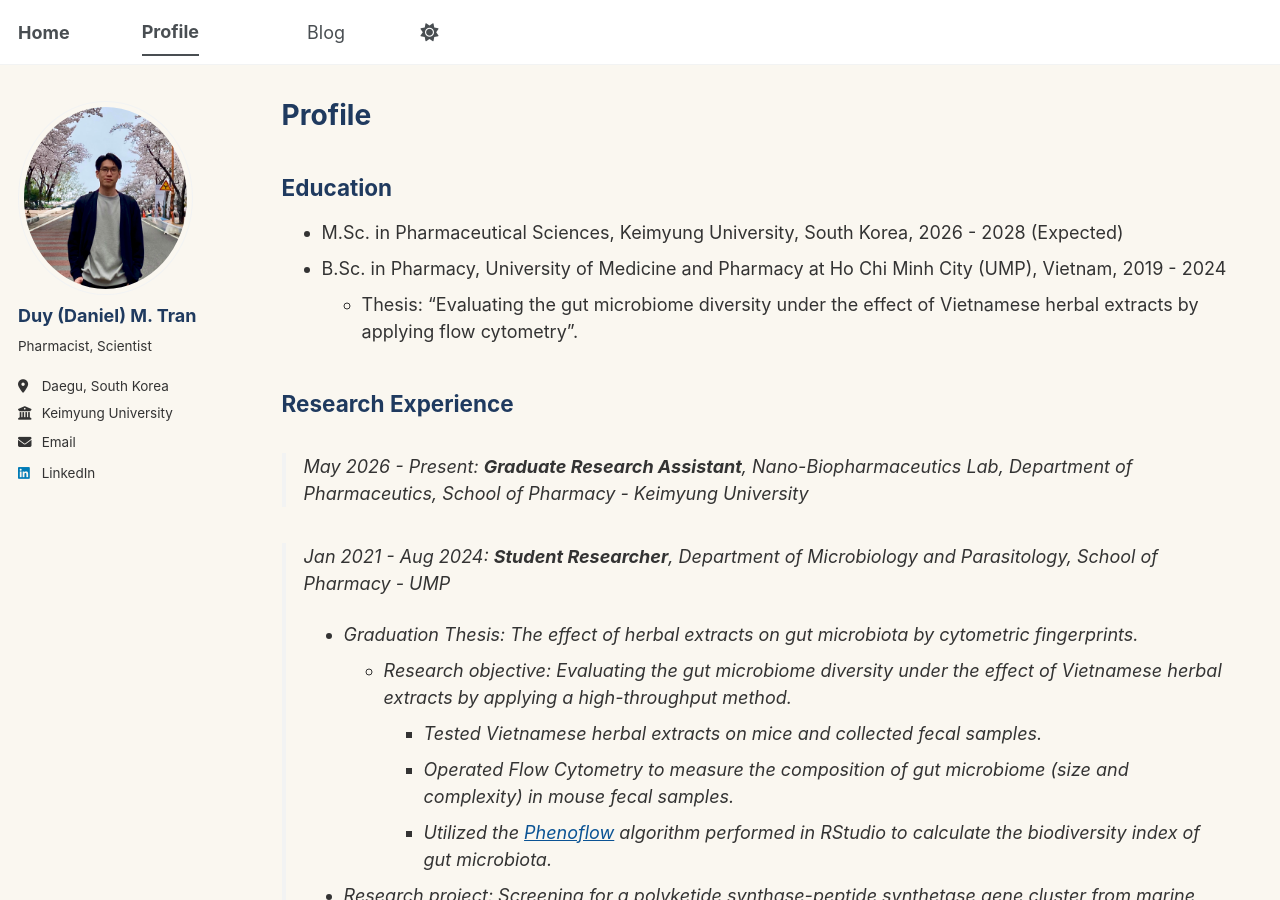
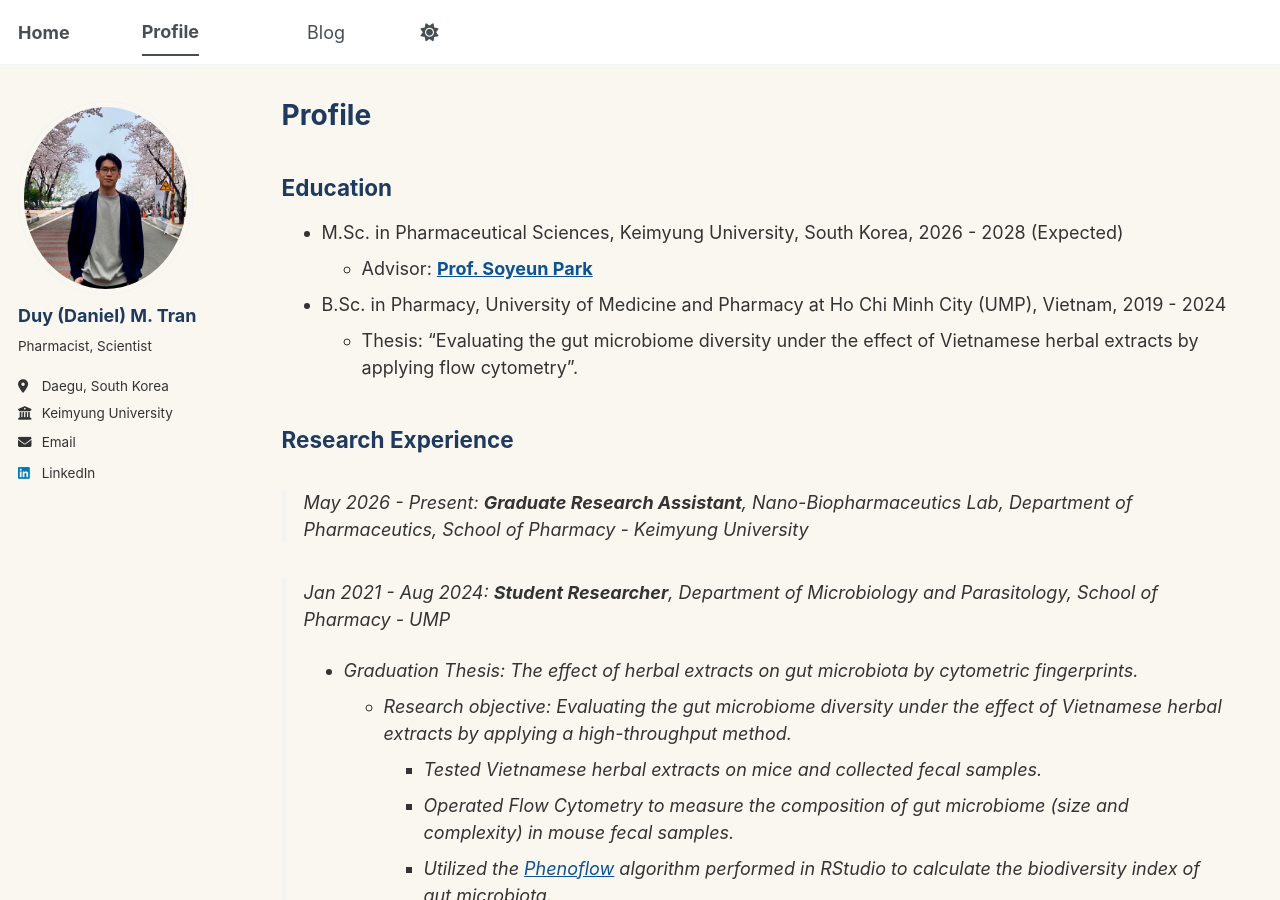
Before and after one commit to tranminhduy-git/tmduy.github.io, a Jekyll site: the page built from _pages/cv.md, in a window 1280 px wide and 900 px high. Built offline with Jekyll 4.4.1, drawn with Linux system fonts in a browser that asks for light colours; a script bundle is joined from its source files by our own code; library files that are not in the unit come from our copies.

Commit message:
Update cv.md

```diff
--- a/_pages/cv.md
+++ b/_pages/cv.md
@@ -12,6 +12,7 @@ redirect_from:
 ## Education
 
 * M.Sc. in Pharmaceutical Sciences, Keimyung University, South Korea, 2026 - 2028 (Expected)
+  * Advisor: [__Prof. Soyeun Park__](https://orcid.org/0000-0003-3989-9079)
 * B.Sc. in Pharmacy, University of Medicine and Pharmacy at Ho Chi Minh City (UMP), Vietnam, 2019 - 2024
   * Thesis: "Evaluating the gut microbiome diversity under the effect of Vietnamese herbal extracts by applying flow cytometry".
 
```
